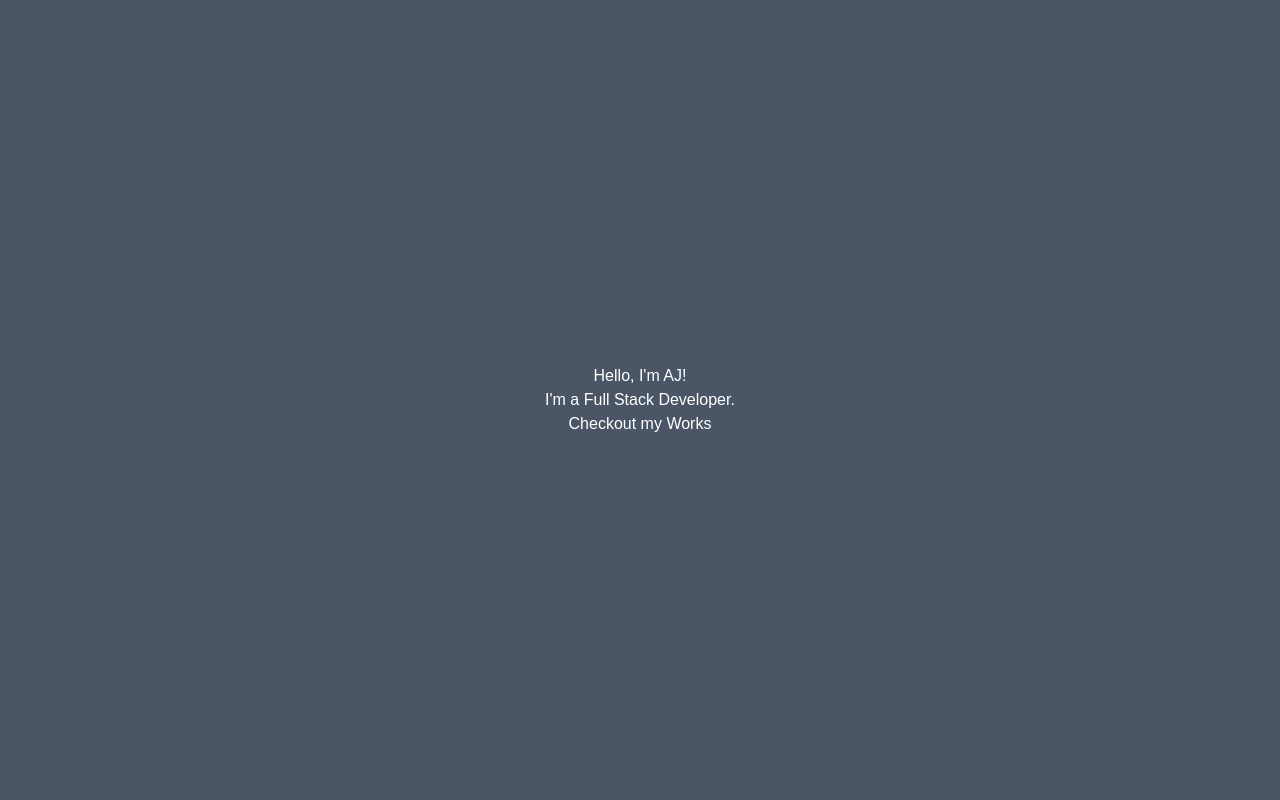
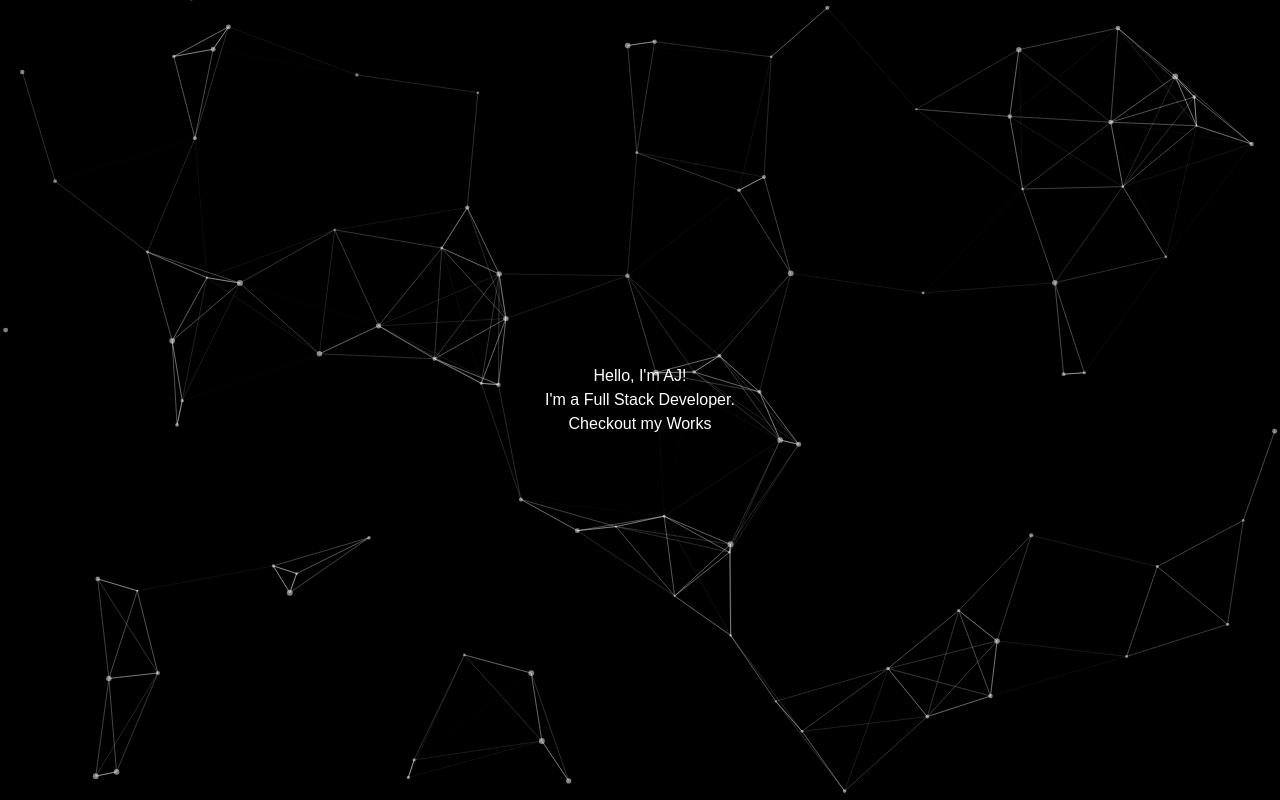
Before and after one commit to axvolkzki/webfolio, a Next.js app: page / in a window 1280 px wide. Shown: the top 800 px of the page. Built offline with nearby package versions, Linux system fonts and the light colour scheme.

Commit message:
Added ParticlesBackground + Turbopack

```diff
--- /dev/null
+++ b/src/app/components/ParticlesBackground.tsx
@@ -0,0 +1,133 @@
+'use client'
+
+import React from 'react'
+import Particle from 'react-tsparticles'
+import { loadFull } from 'tsparticles'
+import { Engine } from 'tsparticles-engine'
+
+export default function ParticlesBackground() {
+
+  async function loadingParticles(engine: Engine) {
+    await loadFull(engine)
+  }
+
+  return (
+    <div>
+      <Particle
+        id="tsparticles"
+        init={loadingParticles}
+        options={{
+          fpsLimit: 60,
+          particles: {
+            number: {
+              value: 80,
+                density: {
+                  enable: true,
+                  value_area: 800
+                }
+              },
+              color: {
+                value: "#ffffff"
+              },
+              shape: {
+                type: "circle",
+                stroke: {
+                  width: 0,
+                  color: "#000000"
+                },
+                polygon: {
+                  nb_sides: 5
+                },
+                image: {
+                  src: "img/github.svg",
+                  width: 100,
+                  height: 100
+                }
+              },
+              opacity: {
+                value: 0.5,
+                random: false,
+                anim: {
+                  enable: false,
+                  speed: 1,
+                  opacity_min: 0.1,
+                  sync: false
+                }
+              },
+              size: {
+                value: 3,
+                random: true,
+                anim: {
+                  enable: false,
+                  speed: 40,
+                  size_min: 0.1,
+                  sync: false
+                }
+              },
+              line_linked: {
+                enable: true,
+                distance: 150,
+                color: "#ffffff",
+                opacity: 0.4,
+                width: 1
+              },
+              move: {
+                enable: true,
+                speed: 1.5,
+                direction: "none",
+                random: false,
+                straight: false,
+                out_mode: "out",
+                bounce: false,
+                attract: {
+                  enable: false,
+                  rotateX: 600,
+                  rotateY: 1200
+                }
+              }
+            },
+            interactivity: {
+              detect_on: "canvas",
+              events: {
+                onhover: {
+                  enable: true,
+                  mode: "grab"
+                },
+                onclick: {
+                  enable: true,
+                  mode: "push"
+                },
+                resize: true
+              },
+              modes: {
+                grab: {
+                  distance: 140,
+                  line_linked: {
+                    opacity: 1
+                  }
+                },
+                bubble: {
+                  distance: 400,
+                  size: 40,
+                  duration: 2,
+                  opacity: 8,
+                  speed: 3
+                },
+                repulse: {
+                  distance: 200,
+                  duration: 0.4
+                },
+                push: {
+                  particles_nb: 4
+                },
+                remove: {
+                  particles_nb: 2
+                }
+              }
+            },
+            retina_detect: true
+          }}
+      />
+    </div>
+  )
+}
--- a/src/app/sections/Hero.tsx
+++ b/src/app/sections/Hero.tsx
@@ -1,8 +1,11 @@
 import React from 'react'
+import ParticlesBackground from "@/app/components/ParticlesBackground"
 
 export default function Hero() {
   return (
-    <section className='h-screen flex flex-col items-center justify-center text-center bg-gray-600 text-white p-8'>
+    <section className='h-screen flex flex-col items-center justify-center text-center bg-black text-white p-8'>
+      <ParticlesBackground />
+
       <div>
         Hello, I'm AJ!
       </div>
```
Also changed, not shown: package.json (+5 -3 lines), 1 other file (tests, documents, lock files or other folders).
